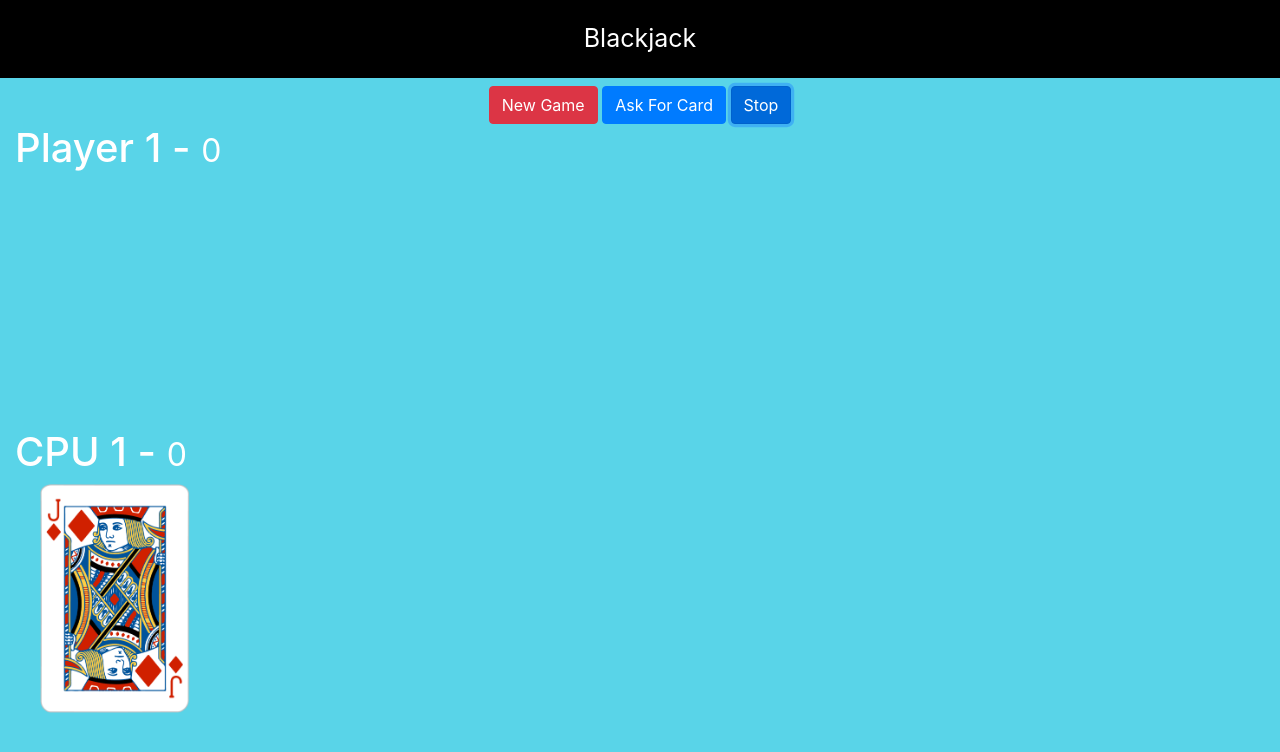
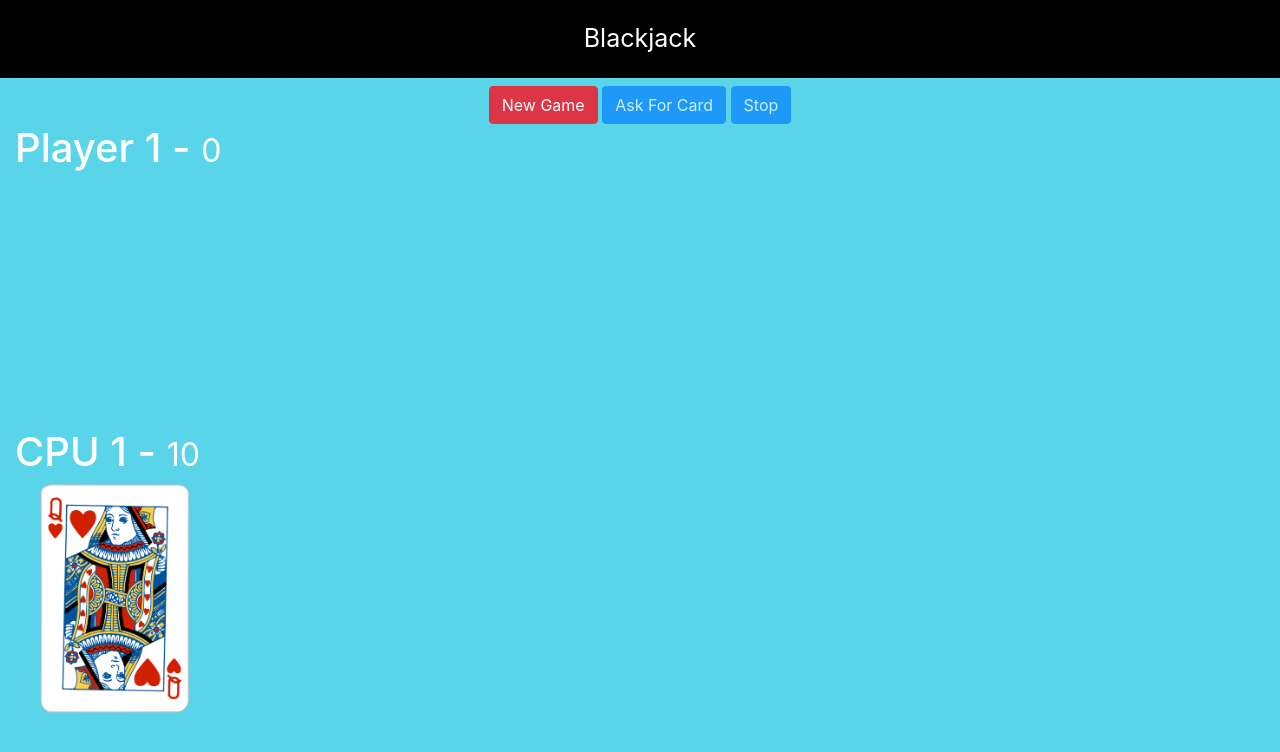
Before and after one commit to Paserno/blackjack, a plain HTML site: page index.html in a window 1280 px wide. Both pictures are taken after a click on the button "Stop". Drawn offline with nearby package versions, Linux system fonts and the light colour scheme.

Commit message:
Update juego.js Computadora agregada y btn Detener

```diff
--- a/assets/js/juego.js
+++ b/assets/js/juego.js
@@ -14,6 +14,7 @@ let puntosJugador = 0,
 
 // Referencias HTMl
 const bPedir = document.querySelector('#btnPedir');
+const bDetener = document.querySelector('#btnDetener');
 const puntajeSmall = document.querySelectorAll('small')//.innerText = 'Hola';
 const divCartasJugador = document.querySelector('#jugador-cartas');
 const divCartasCPU = document.querySelector('#cpu-cartas');
@@ -65,16 +66,35 @@ const valorCarta = (carta) => {
     return (isNaN(valor)) ?
         (valor === 'A') ? 11 : 10
         : valor * 1;
+}
+
+// Turno de la Compu
+const turnoCompu = (puntosMinimos) => {
+
+    do {
+        const carta = pedirCarta();
+
+        puntosCompu = puntosCompu + valorCarta(carta);
+        puntajeSmall[1].innerText = puntosCompu;
+
+        const imgCarta = document.createElement('img');
+        imgCarta.src = `./assets/cartas/${carta}.png`;
+        imgCarta.classList.add('carta');
+        divCartasCPU.append(imgCarta);
+        if (puntosMinimos > 21) {
+            break;
+        }
+
+    } while ((puntosCompu < puntosMinimos) && (puntosMinimos <= 21));
 
 
 }
-// se puede manejar como un string
-const valor = valorCarta(pedirCarta());
-// console.log({valor});
 
 
-// Eventos
-bPedir.addEventListener('click', ()=>{
+
+
+// Eventos Pedir
+bPedir.addEventListener('click', () => {
 
     const carta = pedirCarta();
 
@@ -82,16 +102,30 @@ bPedir.addEventListener('click', ()=>{
     puntajeSmall[0].innerText = puntosJugador;
     // <img class="carta" src="./assets/cartas/JC.png">
     const imgCarta = document.createElement('img');
-    imgCarta.src = `./assets/cartas/${ carta }.png`;
+    imgCarta.src = `./assets/cartas/${carta}.png`;
     imgCarta.classList.add('carta'); // Agrega clase
     divCartasJugador.append(imgCarta); // Añadir
 
-    if (puntosJugador > 21 ) {
+    if (puntosJugador > 21) {
         console.warn('Lo siento mucho, perdiste');
+        bDetener.disabled = true;
         bPedir.disabled = true;
-    }else if (puntosJugador === 21){
+        turnoCompu(puntosJugador);
+    } else if (puntosJugador === 21) {
         console.warn('21, Ganaste!');
         bPedir.disabled = true;
+        bDetener.disabled = true;
+        turnoCompu(puntosJugador);
+
     }
 
 });
+
+
+// Evento Dentener
+bDetener.addEventListener('click', () => {
+    bPedir.disabled = true;
+    bDetener.disabled = true;
+    turnoCompu(puntosJugador);
+
+});
--- a/index.html
+++ b/index.html
@@ -42,7 +42,7 @@
 
             <h1>CPU 1 - <small>0</small></h1>
             <div id="cpu-cartas">
-                <img class="carta" src="./assets/cartas/JD.png">
+                <!-- <img class="carta" src="./assets/cartas/JD.png"> -->
             </div>
 
         </div>
```
